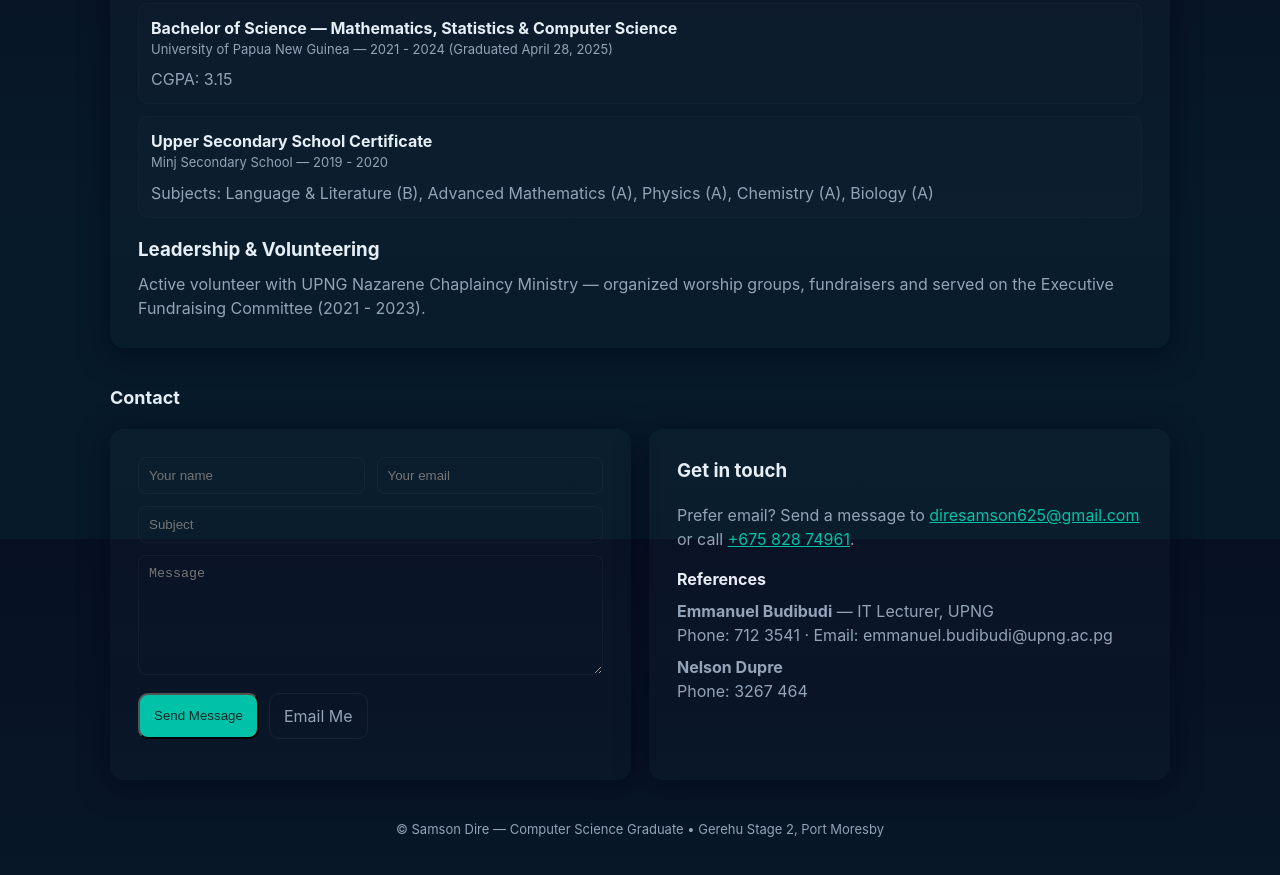
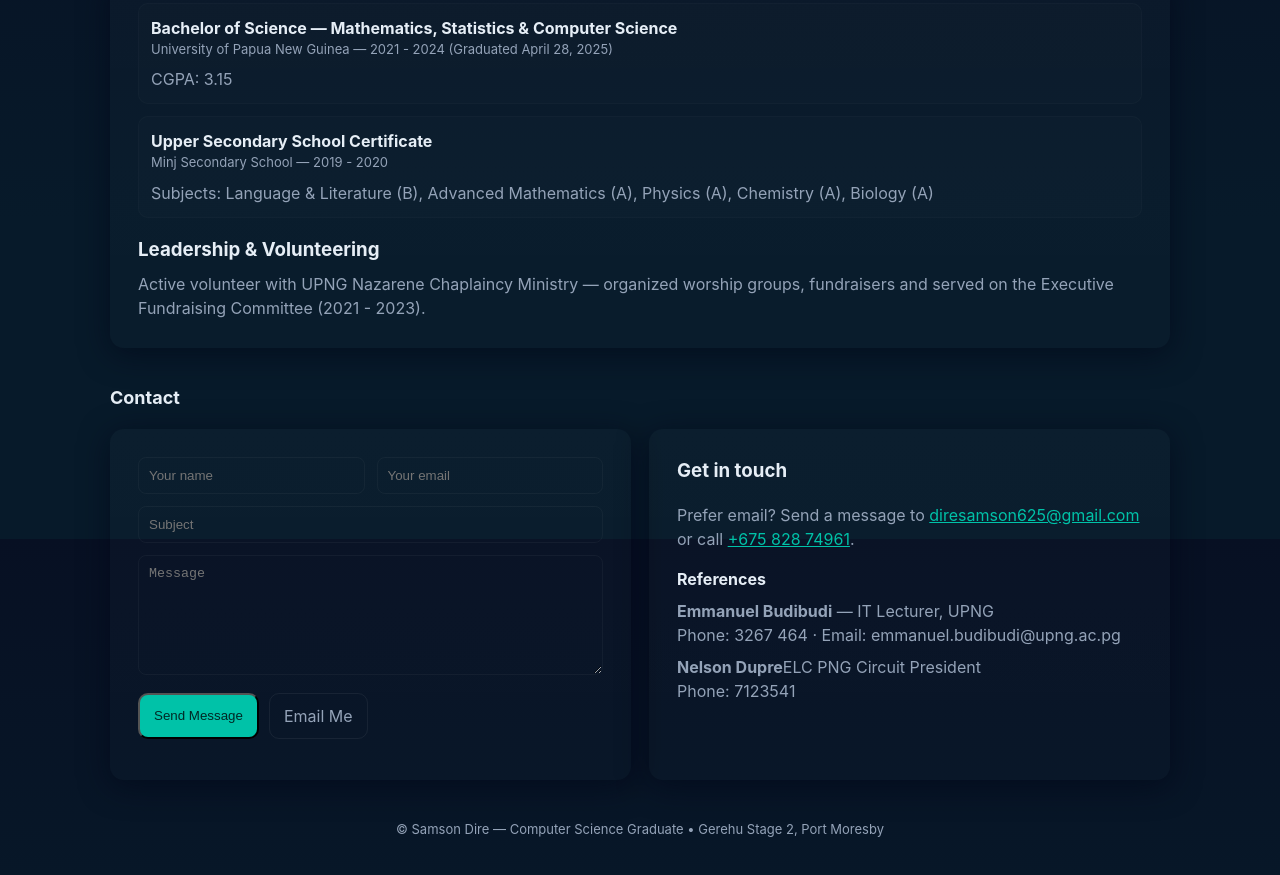
Before and after one commit to 202110032-Tapia/MyPortfolio, a plain HTML site: page index.html in a window 1280 px wide. Shown: the part 1861-2736 px from the top of the page. Drawn offline with Linux system fonts and the light colour scheme.

Commit message:
Update index.html

```diff
--- a/index.html
+++ b/index.html
@@ -289,8 +289,8 @@ footer{margin:40px 0 80px;text-align:center;color:var(--muted);font-size:13px}
         <div style="margin-top:12px">
           <strong>References</strong>
           <div style="margin-top:8px;color:var(--muted)">
-            <div><strong>Emmanuel Budibudi</strong> — IT Lecturer, UPNG<br/>Phone: 712 3541 · Email: emmanuel.budibudi@upng.ac.pg</div>
-            <div style="margin-top:8px"><strong>Nelson Dupre</strong><br/>Phone: 3267 464</div>
+            <div><strong>Emmanuel Budibudi</strong> — IT Lecturer, UPNG<br/>Phone: 3267 464 · Email: emmanuel.budibudi@upng.ac.pg</div>
+            <div style="margin-top:8px"><strong>Nelson Dupre</strong>ELC PNG Circuit President<br/>Phone: 7123541</div>
           </div>
         </div>
       </aside>
```
